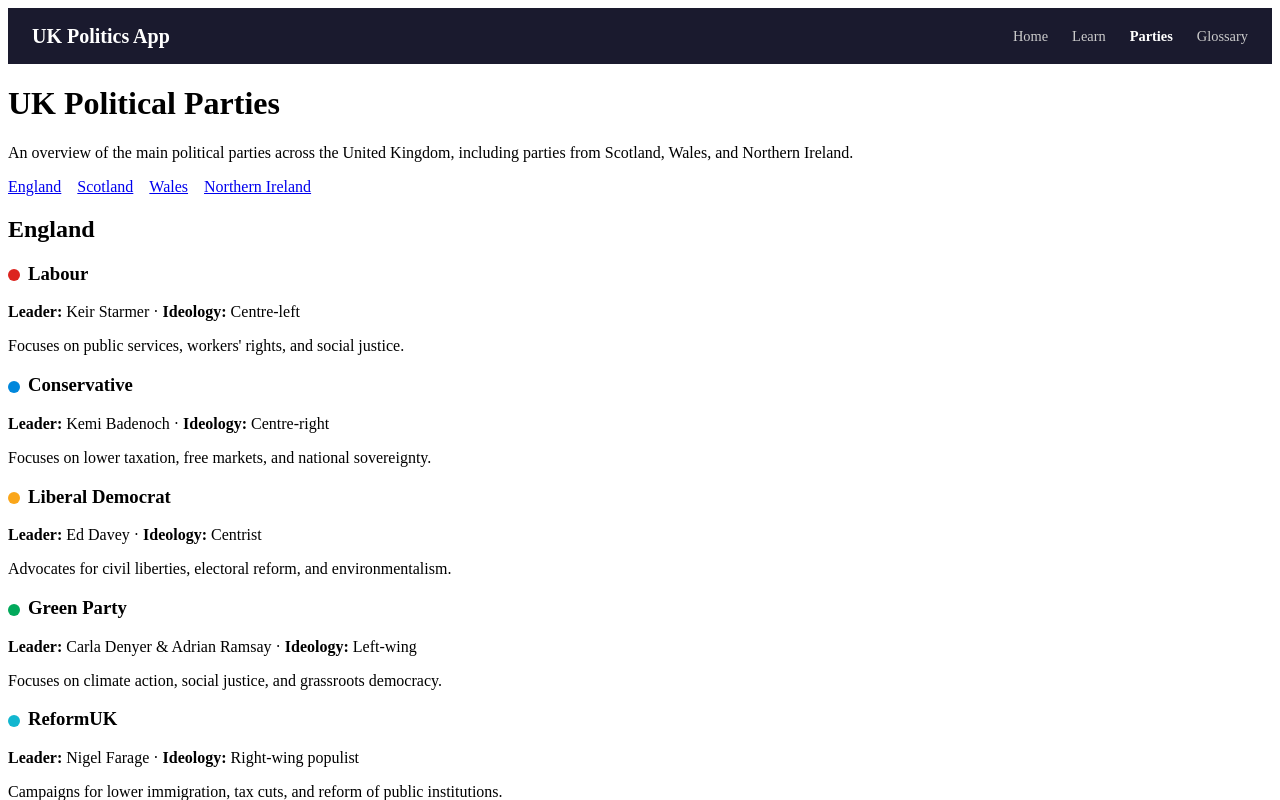
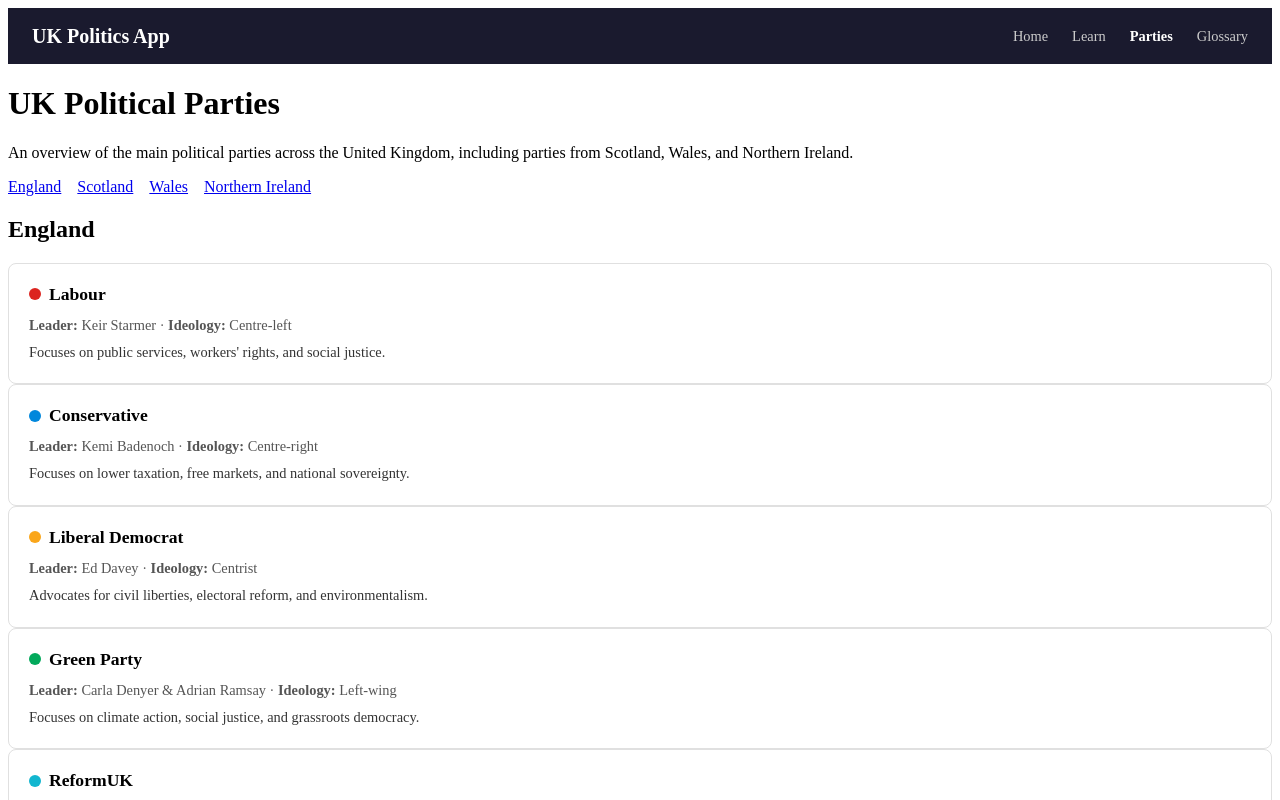
Before and after one commit to JHCodeQuest/civic-lens, a Next.js app in the folder frontend/: page /parties in a window 1280 px wide. Shown: the top 800 px of the page. Built offline with nearby package versions, Linux system fonts and the light colour scheme.

Commit message:
create PartyCard component and wire into parties page

```diff
--- a/frontend/src/app/parties/page.tsx
+++ b/frontend/src/app/parties/page.tsx
@@ -1,5 +1,5 @@
-import { PARTY_COLORS } from "@/lib/constants"
 import { parties, regions } from "@/data/parties"
+import PartyCard from "@/components/politics/PartyCard"
 
 export default function PartiesPage() {
   const grouped = regions.map((region) => ({
@@ -31,27 +31,7 @@
             </a>
           </h2>
           {items.map((party) => (
-            <div key={party.name}>
-              <h3>
-                <span
-                  style={{
-                    display: "inline-block",
-                    width: 12,
-                    height: 12,
-                    borderRadius: "50%",
-                    backgroundColor: PARTY_COLORS[party.name] ?? "#999",
-                    marginRight: 8,
-                    verticalAlign: "middle",
-                  }}
-                />
-                {party.name}
-              </h3>
-              <p>
-                <strong>Leader:</strong> {party.leader} &middot;{" "}
-                <strong>Ideology:</strong> {party.ideology}
-              </p>
-              <p>{party.description}</p>
-            </div>
+            <PartyCard key={party.name} {...party} />
           ))}
         </section>
       ))}
--- /dev/null
+++ b/frontend/src/components/politics/PartyCard.module.css
@@ -0,0 +1,40 @@
+.card {
+  border: 1px solid #e0e0e0;
+  border-radius: 8px;
+  padding: 1.25rem;
+  transition: box-shadow 0.15s, border-color 0.15s;
+}
+
+.card:hover {
+  border-color: #1a1a2e;
+  box-shadow: 0 2px 12px rgba(0, 0, 0, 0.08);
+}
+
+.name {
+  display: flex;
+  align-items: center;
+  gap: 8px;
+  margin: 0 0 0.75rem;
+  font-size: 1.1rem;
+}
+
+.dot {
+  display: inline-block;
+  width: 12px;
+  height: 12px;
+  border-radius: 50%;
+  flex-shrink: 0;
+}
+
+.meta {
+  margin: 0 0 0.5rem;
+  font-size: 0.9rem;
+  color: #555;
+}
+
+.summary {
+  margin: 0;
+  font-size: 0.9rem;
+  line-height: 1.5;
+  color: #333;
+}
--- /dev/null
+++ b/frontend/src/components/politics/PartyCard.tsx
@@ -0,0 +1,27 @@
+import { PARTY_COLORS } from "@/lib/constants"
+import styles from "./PartyCard.module.css"
+
+interface PartyCardProps {
+  name: string
+  leader: string
+  ideology: string
+  description: string
+}
+
+export default function PartyCard({ name, leader, ideology, description }: PartyCardProps) {
+  return (
+    <div className={styles.card}>
+      <h3 className={styles.name}>
+        <span
+          className={styles.dot}
+          style={{ backgroundColor: PARTY_COLORS[name] ?? "#999" }}
+        />
+        {name}
+      </h3>
+      <p className={styles.meta}>
+        <strong>Leader:</strong> {leader} &middot; <strong>Ideology:</strong> {ideology}
+      </p>
+      <p className={styles.summary}>{description}</p>
+    </div>
+  )
+}
```
